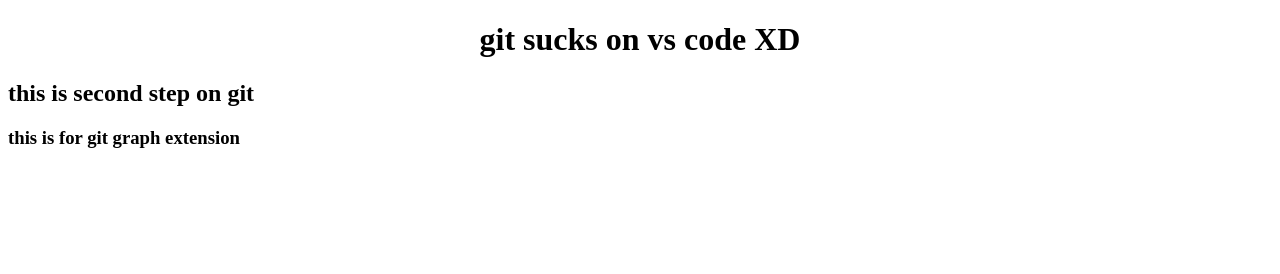
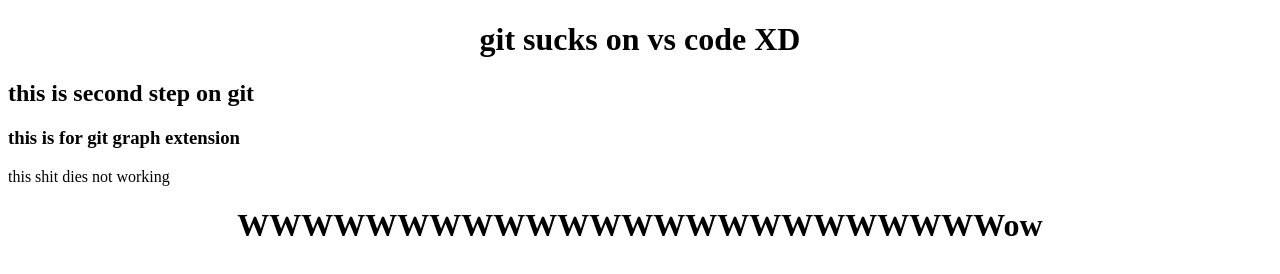
Before and after one commit to Arswm/training_git, a plain HTML site: page index.html in a window 1280 px wide. Drawn offline with Linux system fonts and the light colour scheme.

Commit message:
aded elements

```diff
--- a/index.html
+++ b/index.html
@@ -10,5 +10,7 @@
     <h1>git sucks on vs code XD</h1>
     <h2>this is second step on git</h2>
     <h3>this is for git graph extension</h3>
+    <p>this shit dies not working</p>
+    <h1>WWWWWWWWWWWWWWWWWWWWWWWWow</h1>
 </body>
 </html>
```
